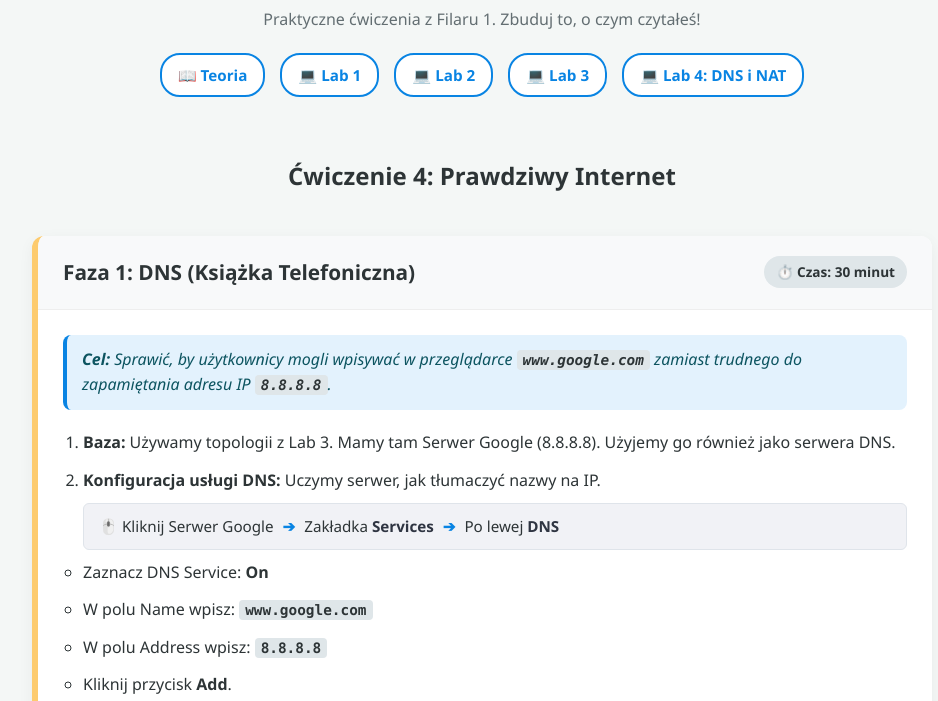
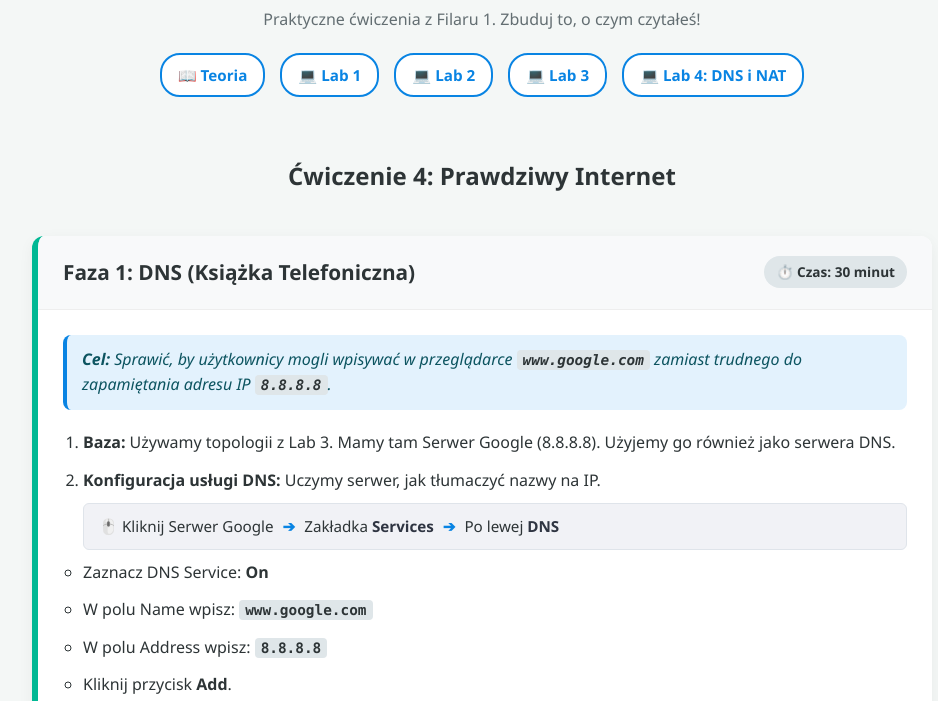
Before and after one commit to m1981/praktyki-inf02, a plain HTML site: page cwiczenia4.html in a window 1280 px wide. Shown: the part 99-800 px from the top of the page, without its empty margins (158-1096 px from the left). Drawn offline with Linux system fonts and the light colour scheme.

Commit message:
Remove nth-child border color overrides

```diff
--- a/cwiczenia4.html
+++ b/cwiczenia4.html
@@ -27,7 +27,6 @@
         /* --- KARTY LAB --- */
         .lab-container { max-width: 900px; margin: 0 auto; display: flex; flex-direction: column; gap: 30px; }
         .lab-card { background: var(--card-bg); border-radius: 12px; box-shadow: 0 4px 15px rgba(0,0,0,0.05); overflow: hidden; border-left: 6px solid var(--success-color); }
-        .lab-card:nth-child(2) { border-left-color: var(--nat-color); }
 
         .lab-header { background: #f8f9fa; padding: 20px 25px; border-bottom: 1px solid #eee; display: flex; justify-content: space-between; align-items: center; flex-wrap: wrap; gap: 10px; }
         .lab-header h3 { font-size: 1.3rem; color: #2d3436; }
```
Also changed, not shown: cwiczenia3.html (+0 -1 lines).
